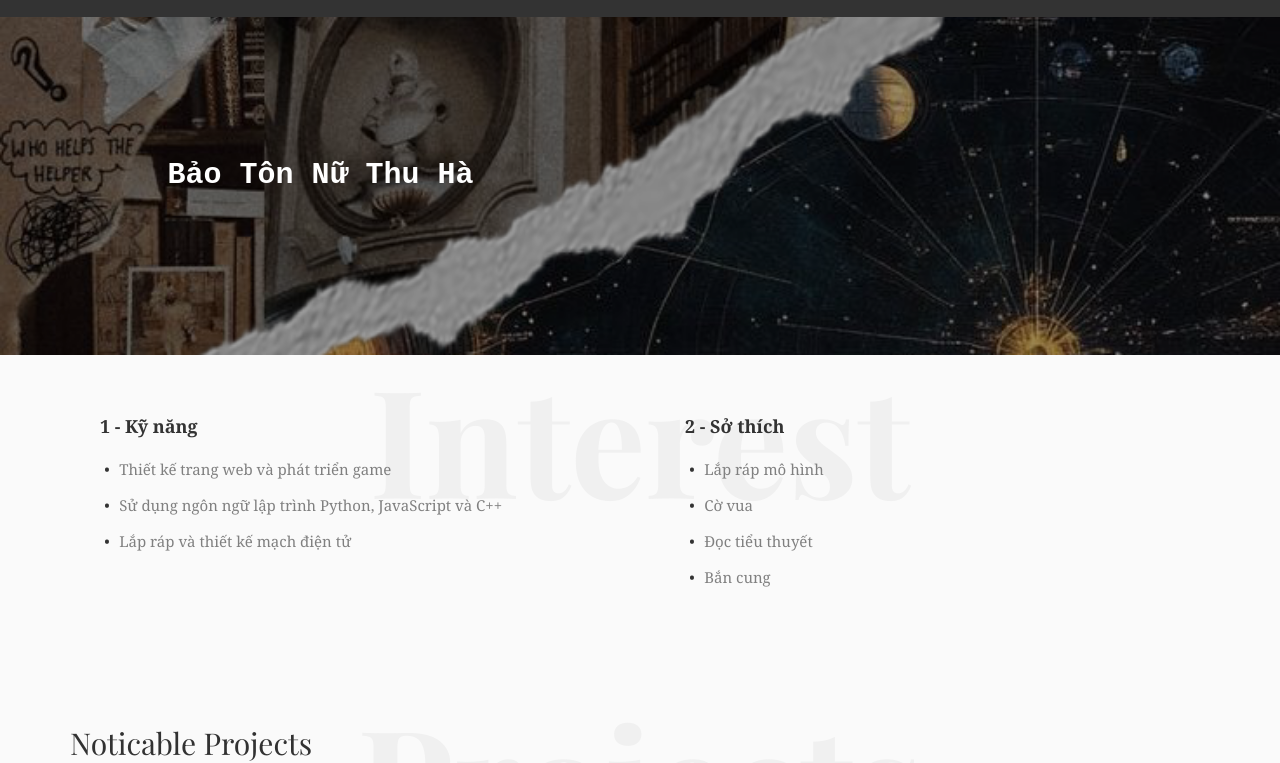
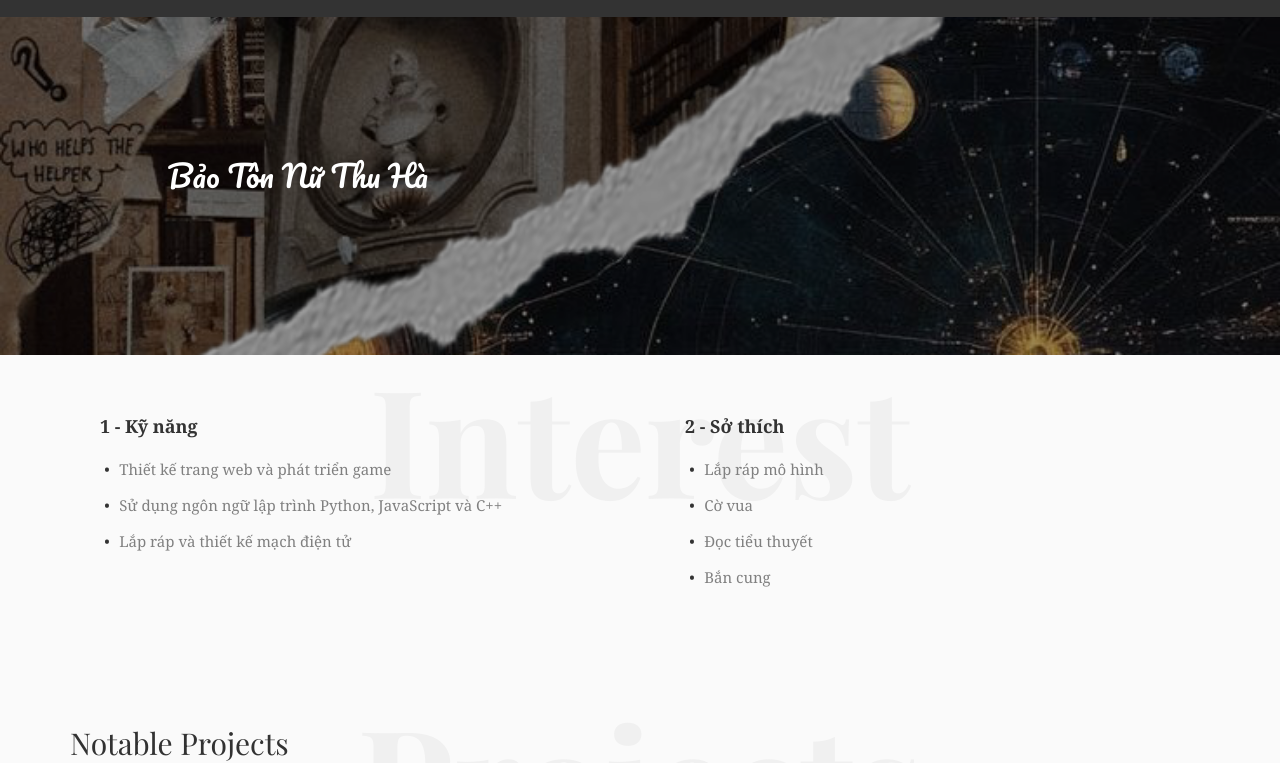
Before and after one commit to IcedTuna/BlogCaNhan, a plain HTML site: page index.html in a window 1280 px wide. Shown: the part 52-815 px from the top of the page. Drawn offline with nearby package versions, Linux system fonts and the light colour scheme; files whose address does not match are found by name; a web font is replaced by a local one.

Commit message:
Cap nhat noi dung

```diff
--- a/css/style.css
+++ b/css/style.css
@@ -191,10 +191,10 @@ header {
   .about-desc h2 {
     line-height: 1.3;
     color: #ffffff;
-    font-family:'Courier New', Courier, monospace;
+    font-family:"Pacifico", cursive;
     font-size: 3rem;
     margin-bottom: 0;
-    font-weight: bold;
+    font-weight: lighter;
   }
   .about-desc .desc {
     padding-left: 6em;
--- a/index.html
+++ b/index.html
@@ -11,7 +11,9 @@
 	<link rel="shortcut icon" href="favicon.ico">
 	<link href="https://fonts.googleapis.com/css?family=Karla:400,700" rel="stylesheet">
 	<link href="https://fonts.googleapis.com/css?family=Playfair+Display:400,400i,700" rel="stylesheet">
-
+	<link rel="preconnect" href="https://fonts.googleapis.com">
+	<link rel="preconnect" href="https://fonts.gstatic.com" crossorigin>
+	<link href="https://fonts.googleapis.com/css2?family=Pacifico&display=swap" rel="stylesheet">
 	<!-- Icomoon Icon Fonts-->
 	<link rel="stylesheet" href="css/icomoon.css">
 	<!-- Bootstrap  -->
@@ -110,7 +112,7 @@
 				<div class="row">
 					<div class="col-md-12">
 						<div class="rotate">
-							<h2 class="heading">Noticable Projects</h2>
+							<h2 class="heading">Notable Projects</h2>
 						</div>
 					</div>
 				</div>
```
Also changed, not shown: 1 other file.
